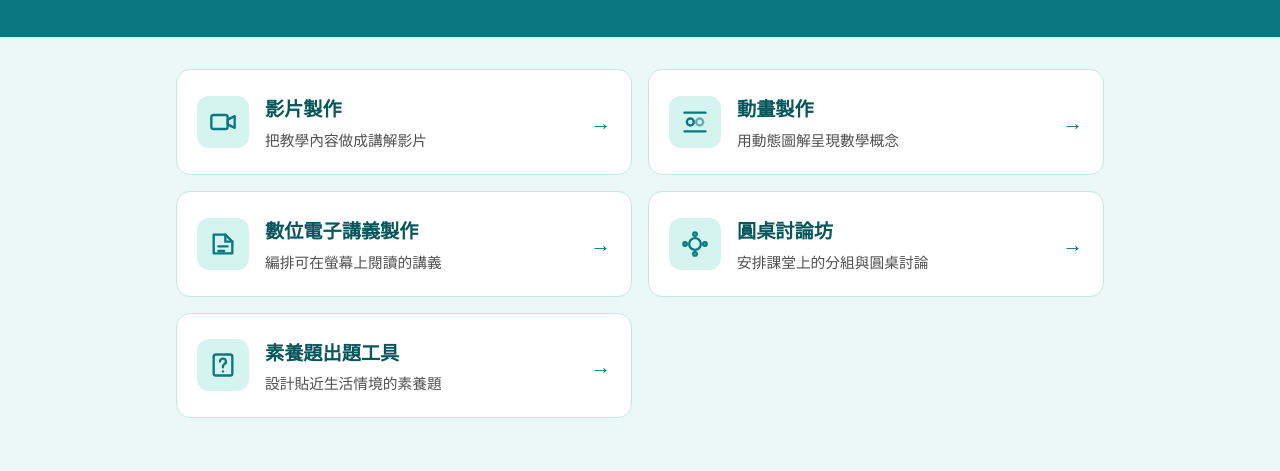
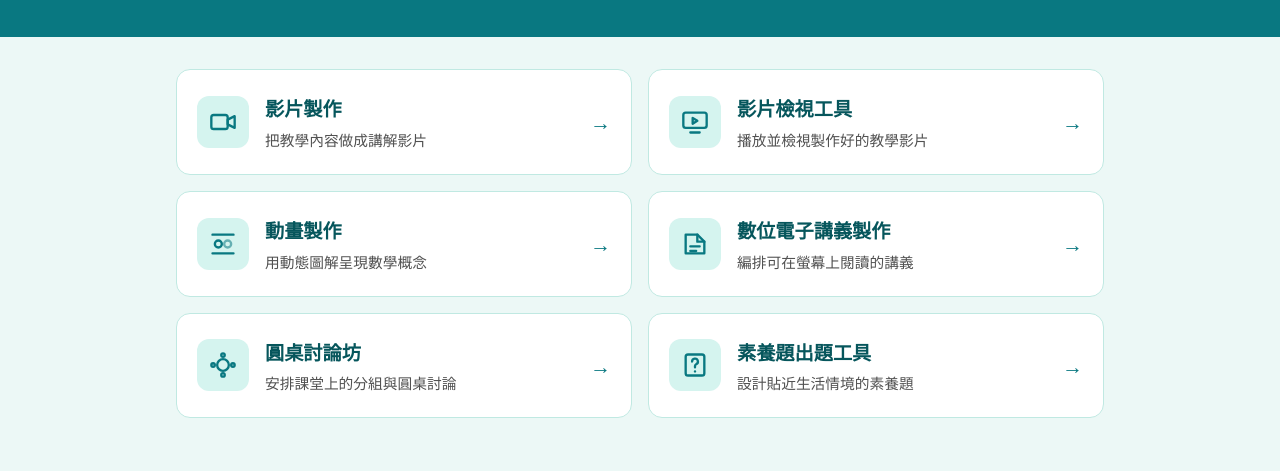
Before and after one commit to yuki89272/shareweb, a plain HTML site: page menu_index.html in a window 1280 px wide. Shown: the part 173-644 px from the top of the page. Drawn offline with Linux system fonts and the light colour scheme; a web font is replaced by a local one.

Commit message:
新增影片檢視工具網頁

```diff
--- a/menu_index.html
+++ b/menu_index.html
@@ -147,6 +147,18 @@ footer .wrap { padding-block: 0 32px; font-size: 0.85rem; color: var(--muted); }
         </a>
       </li>
       <li>
+        <a class="tool" href="https://claude.ai/artifact/5kcHQWA2f3HMCZnCtRdy5y" target="_blank" rel="noopener">
+          <span class="icon" aria-hidden="true">
+            <svg viewBox="0 0 24 24" fill="none" stroke="currentColor" stroke-width="2" stroke-linecap="round" stroke-linejoin="round"><rect x="2" y="4" width="20" height="13" rx="2"/><path d="M10 8.5v5l4-2.5z"/><path d="M8 21h8"/></svg>
+          </span>
+          <span class="text">
+            <span class="name">影片檢視工具</span>
+            <span class="desc">播放並檢視製作好的教學影片</span>
+          </span>
+          <span class="go" aria-hidden="true">→</span>
+        </a>
+      </li>
+      <li>
         <a class="tool" href="https://claude.ai/artifact/DZL3XF8BK3MLojnd8BkFTd?sk=qjzyUMH4k5EaTRzULsebbA" target="_blank" rel="noopener">
           <span class="icon" aria-hidden="true">
             <svg viewBox="0 0 24 24" fill="none" stroke="currentColor" stroke-width="2" stroke-linecap="round" stroke-linejoin="round"><circle cx="8" cy="12" r="3"/><circle cx="16" cy="12" r="3" opacity=".55"/><path d="M3 20h18M3 4h18"/></svg>
```
